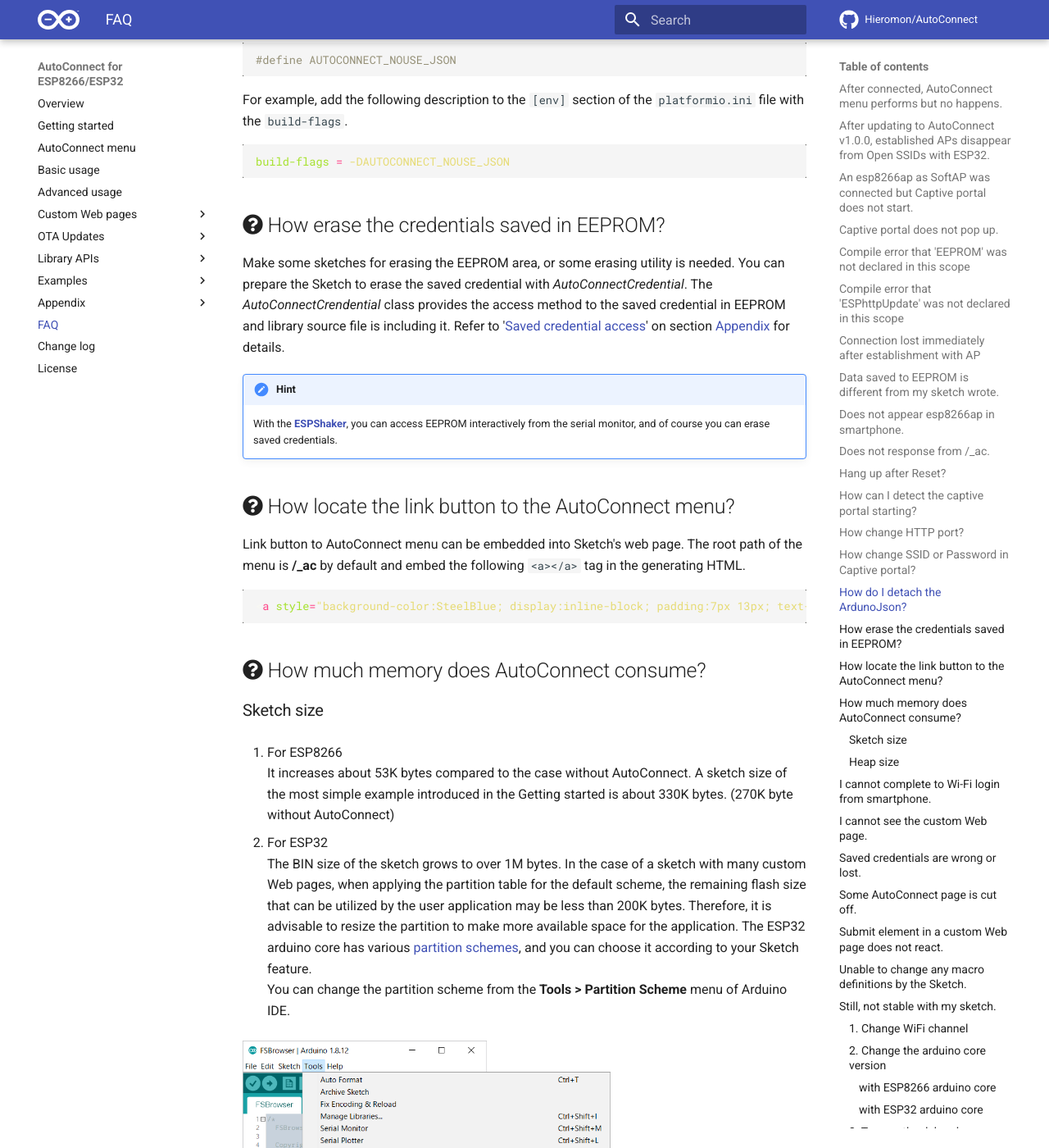
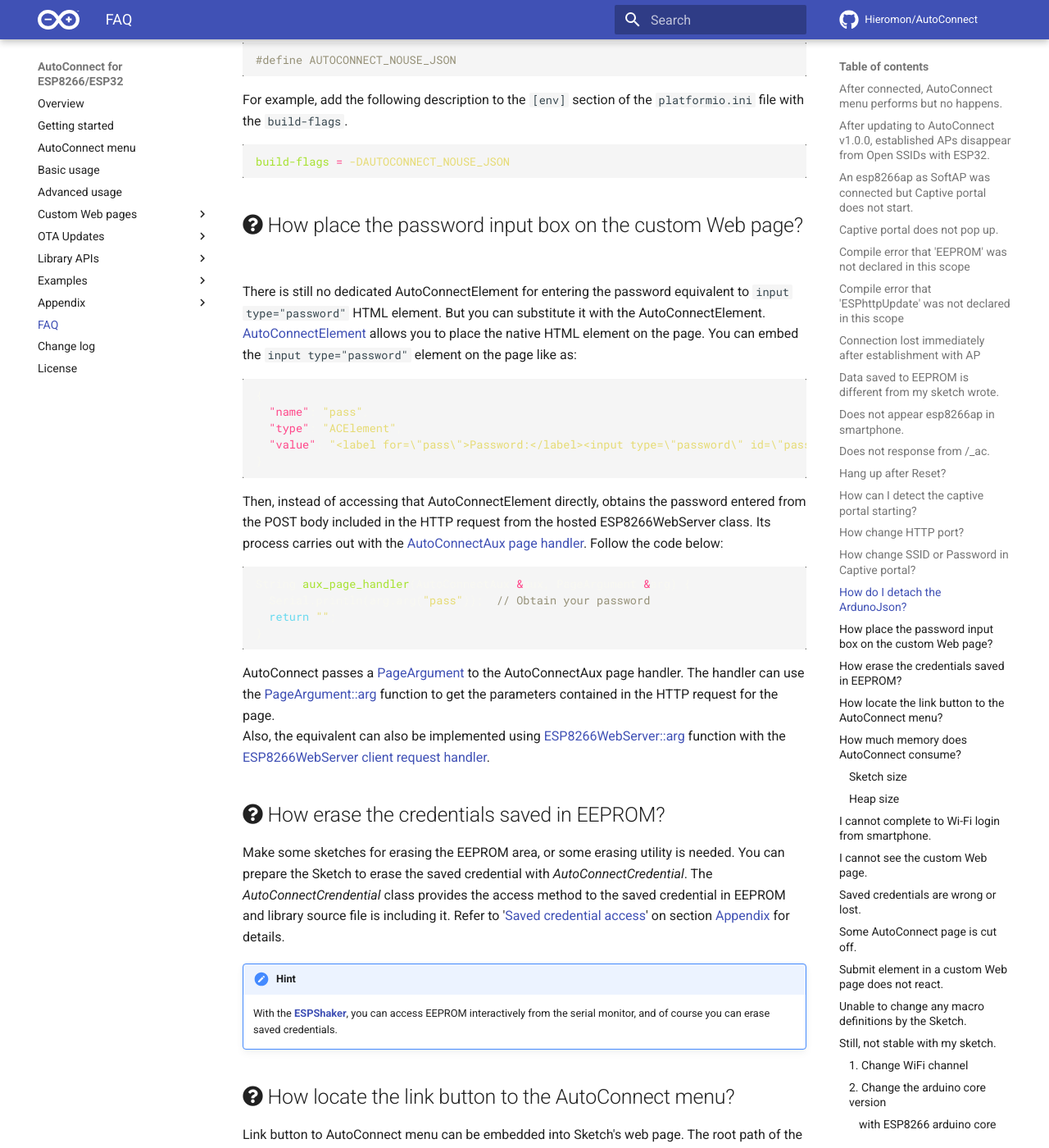
Before and after one commit to Hieromon/AutoConnect, an MkDocs documentation site: the page built from mkdocs/faq.md, in a window 1280 px wide and 1400 px high, scrolled down 6016 px. Shown: the whole window at 82% size. Built offline with MkDocs 1.6.1 and Material for MkDocs 9.7.7, drawn with Linux system fonts in a browser that asks for light colours; nearby versions of some CDN libraries; comment, search, counter and statistics services are not loaded; some of the changed text lies outside the part shown.

Commit message:
Adds password input box description

````diff
--- a/mkdocs/faq.md
+++ b/mkdocs/faq.md
@@ -169,6 +169,32 @@
 ```ini
 build-flags = -DAUTOCONNECT_NOUSE_JSON
 ```
+
+## <i class="fa fa-question-circle"></i> How place the password input box on the custom Web page?
+
+There is still no dedicated AutoConnectElement for entering the password equivalent to `input type="password"` HTML element. But you can substitute it with the AutoConnectElement.
+[AutoConnectElement](apielements.md#autoconnectelement) allows you to place the native HTML element on the page. You can embed the `input type="password"` element on the page like as:
+
+```json
+{
+  "name": "pass",
+  "type": "ACElement",
+  "value": "<label for=\"pass\">Password:</label><input type=\"password\" id=\"pass\" name=\"pass\" minlength=\"8\" required>"
+}
+```
+
+Then, instead of accessing that AutoConnectElement directly, obtains the password entered from the POST body included in the HTTP request from the hosted ESP8266WebServer class. Its process carries out with the [AutoConnectAux page handler](achandling.html#how-you-can-reach-the-values). Follow the code below:
+
+```cpp
+
+String aux_page_handler(AutoConnectAux &aux, PageArgument &arg) {
+  Serial.println(arg.arg("pass"));  // Obtain your password
+  return "";
+}
+```
+
+AutoConnect passes a [PageArgument](https://github.com/Hieromon/PageBuilder#arguments-of-invoked-user-function) to the AutoConnectAux page handler. The handler can use the [PageArgument::arg](https://github.com/Hieromon/PageBuilder#string-pageargumentargstring-name) function to get the parameters contained in the HTTP request for the page.
+Also, the equivalent can also be implemented using [ESP8266WebServer::arg]() function with the [ESP8266WebServer client request handler](https://github.com/esp8266/Arduino/tree/master/libraries/ESP8266WebServer#client-request-handlers).
 
 ## <i class="fa fa-question-circle"></i> How erase the credentials saved in EEPROM?
 
````
Also changed, not shown: other parts of mkdocs/faq.md (+1 -1 lines).
